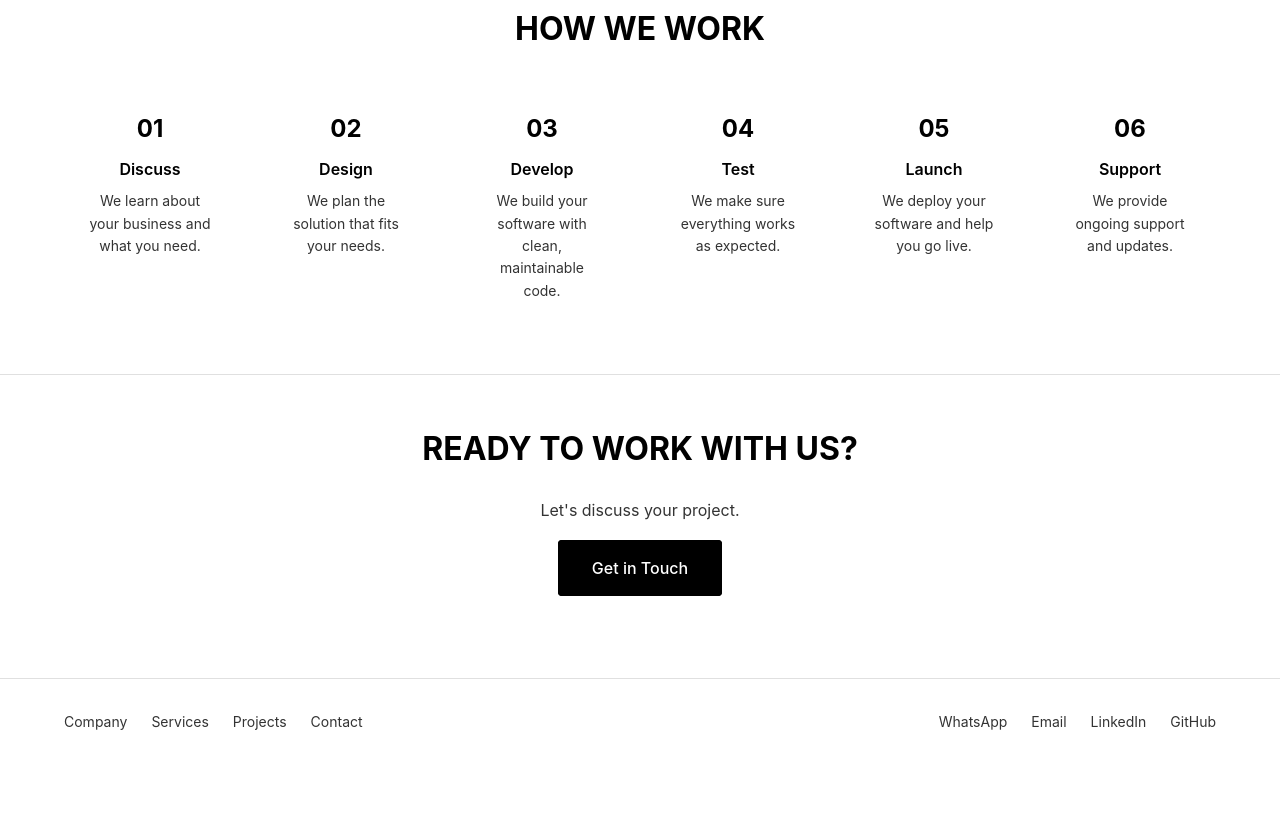
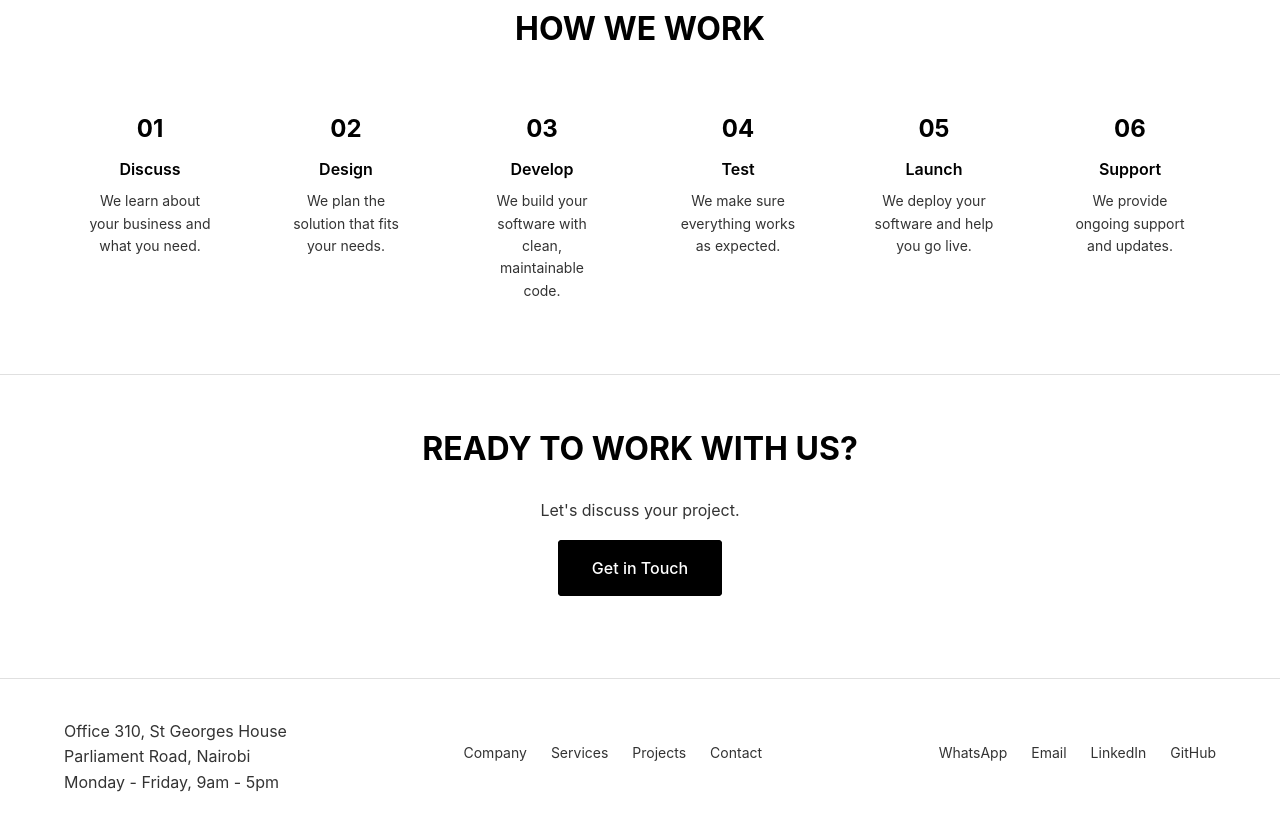
Before and after one commit to Edward003-webdev/Fortisecinndos, a plain HTML site: page about.html in a window 1280 px wide. Shown: the part 938-1765 px from the top of the page. Before the commit the page ends 1703 px from the top, so only its background shows below. Drawn offline with Linux system fonts and the light colour scheme.

Commit message:
direction div add on footer

```diff
--- a/about.html
+++ b/about.html
@@ -102,6 +102,9 @@
   <footer class="footer">
     <div class="container">
       <div class="footer-content">
+        <div class="footer-direction">
+          <p style="color: var(--color-text-secondary); margin-top: 8px;">Office 310, St Georges House<br>Parliament Road, Nairobi<br>Monday - Friday, 9am - 5pm</p>
+        </div>
         <div class="footer-links">
           <a href="about.html">Company</a>
           <a href="services/index.html">Services</a>
--- a/css/styles.css
+++ b/css/styles.css
@@ -288,6 +288,10 @@ a:hover {
   flex-wrap: wrap;
   gap: var(--spacing-md);
 }
+.footer-direction {
+  display: flex;
+  gap: var(--spacing-md);
+}
 .footer-links {
   display: flex;
   gap: var(--spacing-md);
```
Also changed, not shown: contact.html (+3 -0 lines), index.html (+3 -0 lines), projects.html (+3 -0 lines), services/index.html (+3 -0 lines), services/mobile-development.html (+3 -0 lines), services/software-development.html (+3 -0 lines), services/web-development.html (+3 -0 lines).
